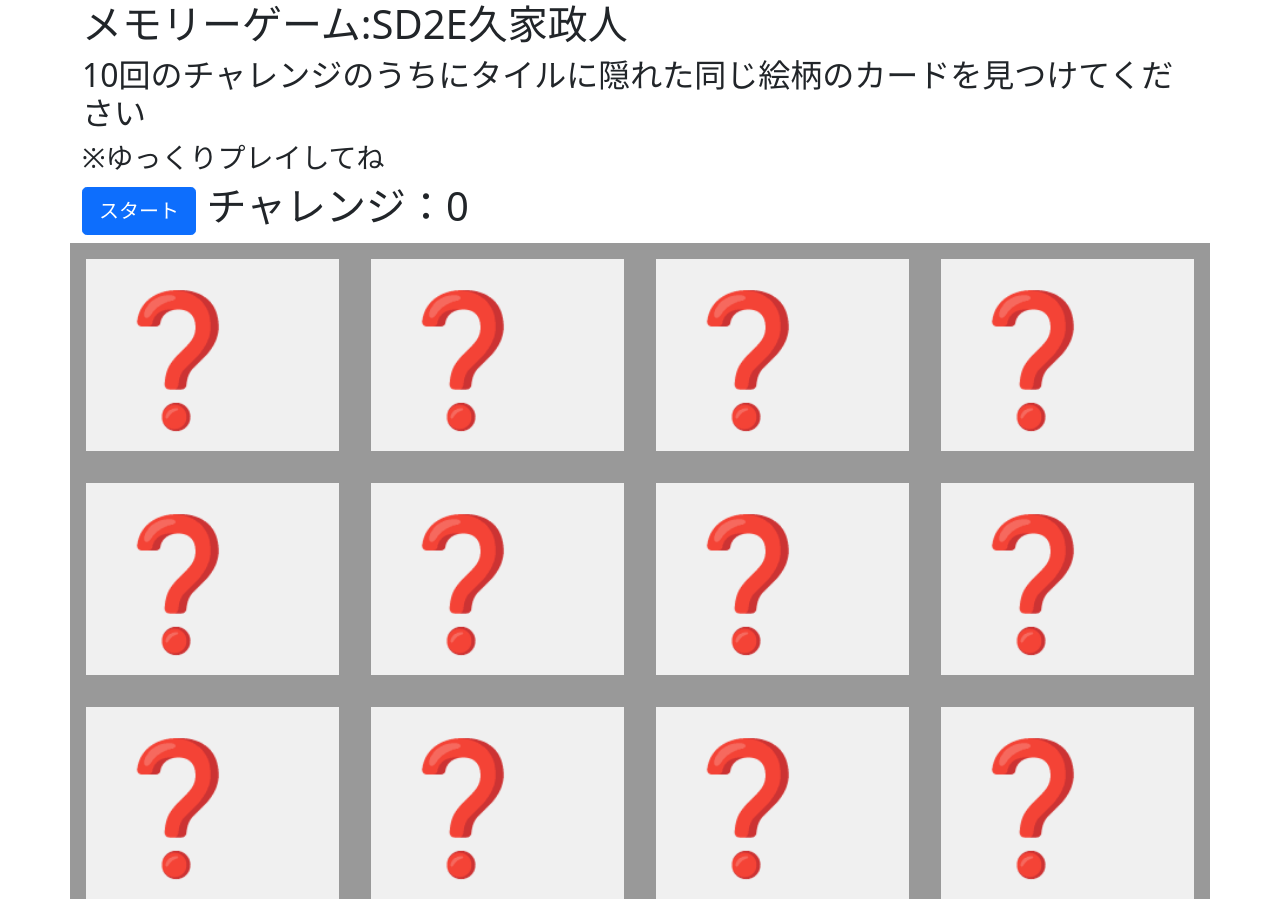
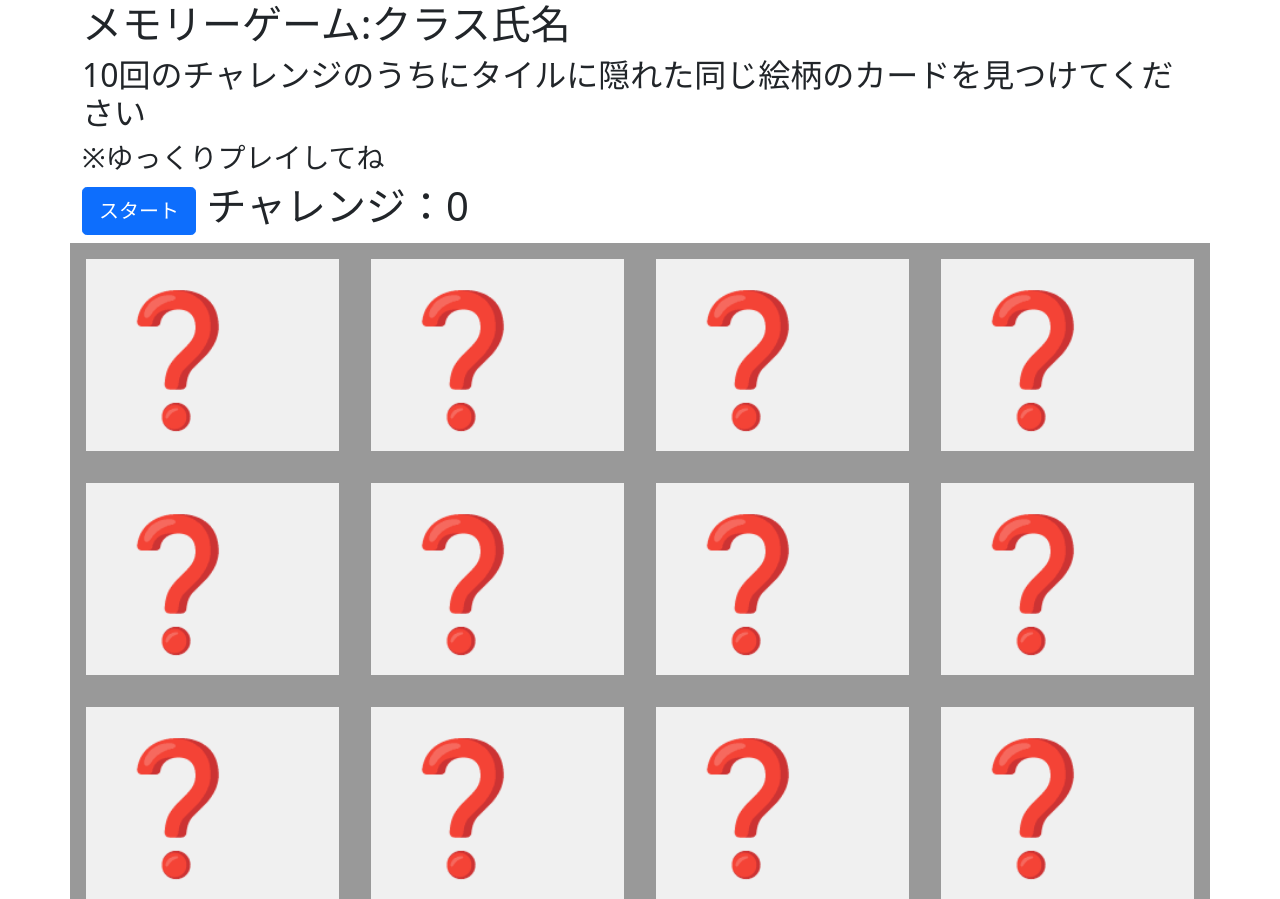
Before and after one commit to masatokg/FrontEnd2024E22, a plain HTML site: page index.html in a window 1280 px wide. Shown: the top 899 px of the page. Drawn offline with Linux system fonts and the light colour scheme.

Commit message:
Update index.html

```diff
--- a/index.html
+++ b/index.html
@@ -11,7 +11,7 @@
 
 <body>
     <div id="game-board" class="container">
-        <h1>メモリーゲーム:SD2E久家政人</h1>
+        <h1>メモリーゲーム:クラス氏名</h1>
         <h2>10回のチャレンジのうちにタイルに隠れた同じ絵柄のカードを見つけてください</h2>
         <h3>※ゆっくりプレイしてね</h3>
         <h1><button id="startButton" class="btn btn-lg btn-primary">スタート</button>
```
